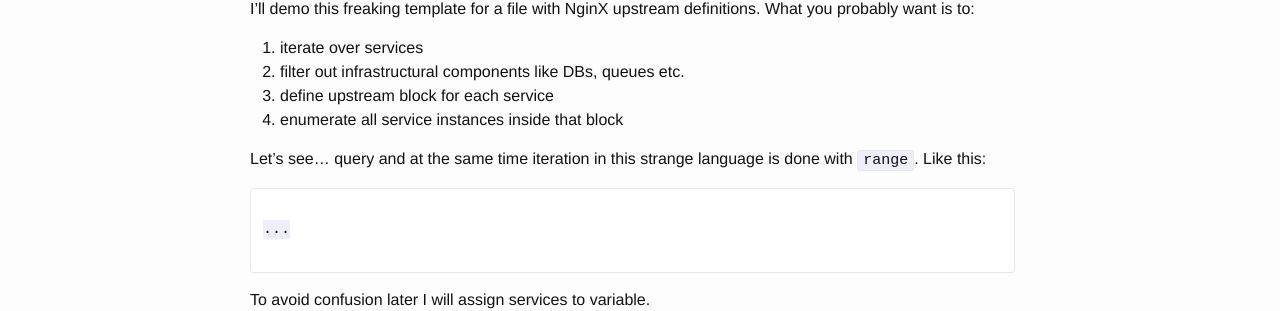
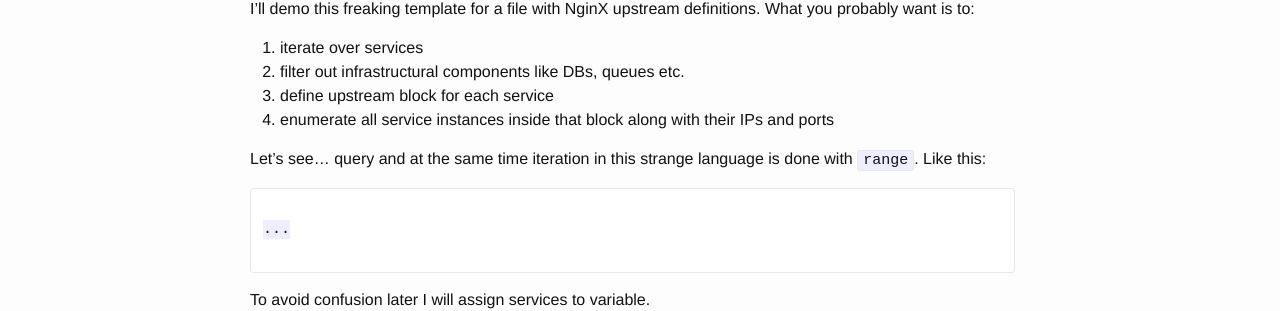
Before and after one commit to alexcom/alexcom.github.io, a Jekyll site: the page built from _posts/2017-06-30-consul-template.md, in a window 1280 px wide. Shown: the part 548-859 px from the top of the page. Built offline with Jekyll 4.4.1, drawn with Linux system fonts in a browser that asks for light colours; our own code applies the rules of GitHub Pages for plain Markdown files; comment, search, counter and statistics services are not loaded.

Commit message:
Updated 2017-06-30-consul-template.md

```diff
--- a/_posts/2017-06-30-consul-template.md
+++ b/_posts/2017-06-30-consul-template.md
@@ -15,7 +15,7 @@ What you probably want is to:
 1. iterate over services
 2. filter out infrastructural components like DBs, queues etc.
 3. define upstream block for each service
-4. enumerate all service instances inside that block
+4. enumerate all service instances inside that block along with their IPs and ports
 
 Let's see... query and at the same time iteration in this strange language is done with `range`.
 Like this:
```
